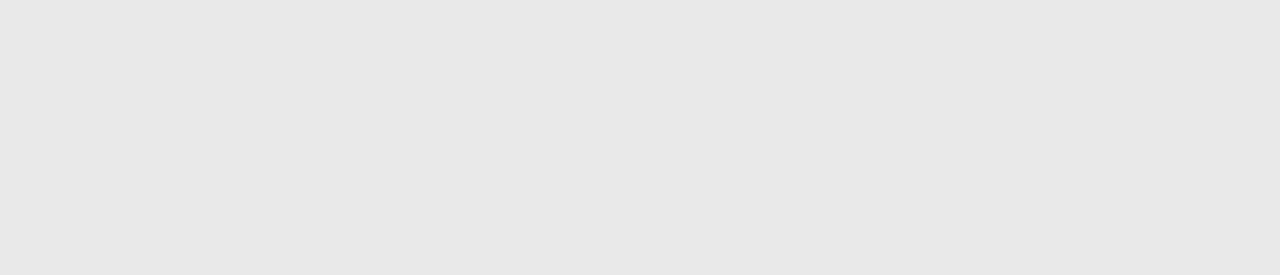
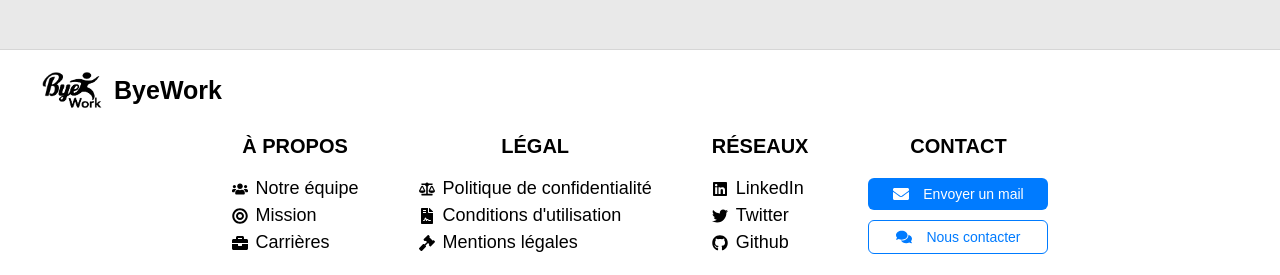
Before and after one commit to LucasGonz27/ByeWork.app, a React app in the folder frontend/: page /SearchOffers in a window 1280 px wide. Shown: the part 677-952 px from the top of the page. Before the commit the page ends 800 px from the top, so only its background shows below. Built offline with nearby package versions, Linux system fonts and the light colour scheme; no server answers; the HTML template or start-up script is replaced by a standard one.

Commit message:
Changement en cours

```diff
--- a/frontend/package.json
+++ b/frontend/package.json
@@ -10,9 +10,11 @@
     "preview": "vite preview"
   },
   "dependencies": {
+    "flowbite-react": "^0.12.9",
     "lucide-react": "^0.545.0",
     "react": "^19.1.1",
     "react-dom": "^19.1.1",
+    "react-icons": "^5.5.0",
     "react-router-dom": "^7.9.3"
   },
   "devDependencies": {
--- a/frontend/src/App.jsx
+++ b/frontend/src/App.jsx
@@ -4,22 +4,22 @@
 import Signup from './pages/Signup';
 import Header from './components/Header';
 import Companies from './pages/Companies';
+import Footer from './components/Footer';
 
 function App() {
   return (
     <Router>
       <Header />
-
-
-
+      <main style={{ minHeight: '80vh' }}>
         <Routes>
           <Route path="/" element={<Home />} />
           <Route path="/SearchOffers" element={<Offers />} />
           <Route path="/signup" element={<Signup />} />
           <Route path="/SearchCompanies" element={<Companies />} />
         </Routes>
+      </main>
 
-
+      <Footer />
     </Router>
   );
 }
--- a/frontend/src/components/Footer.jsx
+++ b/frontend/src/components/Footer.jsx
@@ -1,16 +1,88 @@
-import { Footer, FooterCopyright, FooterLink, FooterLinkGroup } from "flowbite-react";
+import { Footer as FlowbiteFooter, FooterLink } from "flowbite-react";
+import styles from "./Footer.module.css";
+import Logo from "../assets/LogoByeWork.png";
+import {
+    FaUsers,
+    FaBullseye,
+    FaBriefcase,
+    FaBalanceScale,
+    FaFileContract,
+    FaGavel,
+    FaLinkedin,
+    FaTwitter,
+    FaGithub,
+    FaEnvelope,
+    FaComments,
+} from "react-icons/fa";
 
-export function Component() {
+function Footer() {
     return (
-        <Footer container>
-            <FooterLinkGroup>
-                <FooterLink href="#"></FooterLink>
-                <FooterLink href="#">Politique de confidentialité</FooterLink>
-                <FooterLink href="#"></FooterLink>
-                <FooterLink href="#">Mentions légales</FooterLink>
-                <FooterLink href="#"></FooterLink>
-            </FooterLinkGroup>
-        </Footer>
+        <FlowbiteFooter container className={styles.Footer}>
+            <div className={styles.footerContent}>
+                <div className={styles.logoContainer}>
+                    <img src={Logo} alt="Logo ByeWork" />
+                    <h2>ByeWork</h2>
+                </div>
 
+                <div className={styles.columns}>
+                    <div className={styles.column}>
+                        <h3>À PROPOS</h3>
+                        <FooterLink href="#">
+                            <FaUsers /> Notre équipe
+                        </FooterLink>
+                        <FooterLink href="#">
+                            <FaBullseye /> Mission
+                        </FooterLink>
+                        <FooterLink href="#">
+                            <FaBriefcase /> Carrières
+                        </FooterLink>
+                    </div>
+
+                    <div className={styles.column}>
+                        <h3>LÉGAL</h3>
+                        <FooterLink href="#">
+                            <FaBalanceScale /> Politique de confidentialité
+                        </FooterLink>
+                        <FooterLink href="#">
+                            <FaFileContract /> Conditions d'utilisation
+                        </FooterLink>
+                        <FooterLink href="#">
+                            <FaGavel /> Mentions légales
+                        </FooterLink>
+                    </div>
+
+                    <div className={styles.column}>
+                        <h3>RÉSEAUX</h3>
+                        <FooterLink href="#">
+                            <FaLinkedin /> LinkedIn
+                        </FooterLink>
+                        <FooterLink href="#">
+                            <FaTwitter /> Twitter
+                        </FooterLink>
+                        <FooterLink href="#">
+                            <FaGithub /> Github
+                        </FooterLink>
+                    </div>
+
+                    <div className={styles.column}>
+                        <h3>CONTACT</h3>
+                        <div className={styles.columnBtn}>
+                            <button className={styles.contactBtn}>
+                                <FaEnvelope className={styles.icon} /> Envoyer un mail
+                            </button>
+                            <button className={styles.contactBtnSecondary}>
+                                <FaComments className={styles.icon} /> Nous contacter
+                            </button>
+                        </div>
+                    </div>
+                </div>
+            </div>
+
+            <span className={styles.copyright}>
+                © 2025 <a href="#" className="hover:underline">ByeWork™</a>. Tous droits réservés.
+            </span>
+        </FlowbiteFooter>
     );
 }
+
+export default Footer;
--- a/frontend/src/components/Footer.module.css
+++ b/frontend/src/components/Footer.module.css
@@ -0,0 +1,186 @@
+.Footer {
+    background-color: rgb(255, 255, 255);
+    border-top: 1px solid rgb(214, 214, 214);
+    padding: 20px 0;
+    text-align: center;
+}
+
+.logoContainer {
+    display: flex;
+    padding-left: 40px;
+    align-items: center;
+    gap: 10px;
+    padding-bottom: 5px;
+}
+
+.logoContainer h2 {
+    font-size: 25px;
+    margin: 0;
+}
+
+.logoContainer img {
+    height: 40px;
+    width: auto;
+    display: block;
+}
+
+.columns {
+    display: flex;
+    justify-content: center;
+    gap: 60px;
+    flex-wrap: wrap;
+    margin-bottom: 40px;
+}
+
+
+.column {
+    flex-direction: column;
+    align-items: center;
+    justify-content: left;
+}
+
+.column a {
+    display: flex;
+    align-items: center;
+    gap: 8px;
+    font-size: 18px;
+    text-decoration: none;
+    color: rgb(0, 0, 0);
+    transition: all 0.2s ease;
+    margin: 6px 0;
+}
+
+.column h3 {
+    font-size: 20px;
+}
+
+.column a:hover {
+    text-decoration: underline;
+    color: rgb(70, 70, 70);
+}
+
+.column a svg {
+    font-size: 16px;
+}
+
+
+.column li {
+    list-style: none;
+    padding: 0;
+    margin: 0;
+}
+
+.icon {
+    margin-right: 6px;
+    font-size: 16px;
+}
+
+.contactBtn,
+.contactBtnSecondary {
+    display: flex;
+    align-items: center;
+    justify-content: center;
+    gap: 8px;
+    width: 180px;
+    border: none;
+    cursor: pointer;
+    padding: 8px 14px;
+    border-radius: 6px;
+    font-weight: 500;
+    font-size: 14px;
+    transition: all 0.2s ease;
+}
+
+.contactBtn {
+    background-color: #007bff;
+    color: white;
+}
+
+.contactBtn:hover {
+    background-color: #ffffff;
+    color: #007bff;
+    border: 1px solid #007bff;
+}
+
+.contactBtnSecondary {
+    background-color: transparent;
+    border: 1px solid #007bff;
+    color: #007bff;
+}
+
+.contactBtnSecondary:hover {
+    background-color: #007bff;
+    color: white;
+}
+
+.columnBtn {
+    display: flex;
+    flex-direction: column;
+    gap: 10px;
+    align-items: center;
+    margin-top: 5px;
+}
+
+.copyright a {
+    text-decoration: none;
+    color: rgb(81, 81, 81);
+}
+
+/* Responsive Footer */
+@media (max-width: 900px) {
+    .footerContent {
+        display: flex;
+        flex-direction: column;
+        align-items: center;
+    }
+
+    .logoContainer h2 {
+        display: none;
+    }
+
+    .logoContainer {
+        justify-content: center;
+        padding-left: 0;
+        padding-bottom: 20px;
+    }
+
+    .logoContainer img {
+        height: 55px;
+        width: auto;
+    }
+
+    .columns {
+        flex-direction: column;
+        align-items: center;
+        gap: 30px;
+    }
+
+    .column {
+        text-align: center;
+        min-width: 250px;
+    }
+
+    .column h3 {
+        margin-bottom: 8px;
+    }
+
+    .column a {
+        justify-content: center;
+    }
+
+    .columnBtn {
+        width: 100%;
+    }
+
+    .contactBtn,
+    .contactBtnSecondary {
+        width: 80%;
+        max-width: 250px;
+    }
+
+    .copyright {
+        display: block;
+        margin-top: 20px;
+        font-size: 14px;
+    }
+}
```
Also changed, not shown: 1 other file (tests, documents, lock files or other folders). Lines whose indentation alone changed are shown as unchanged.
